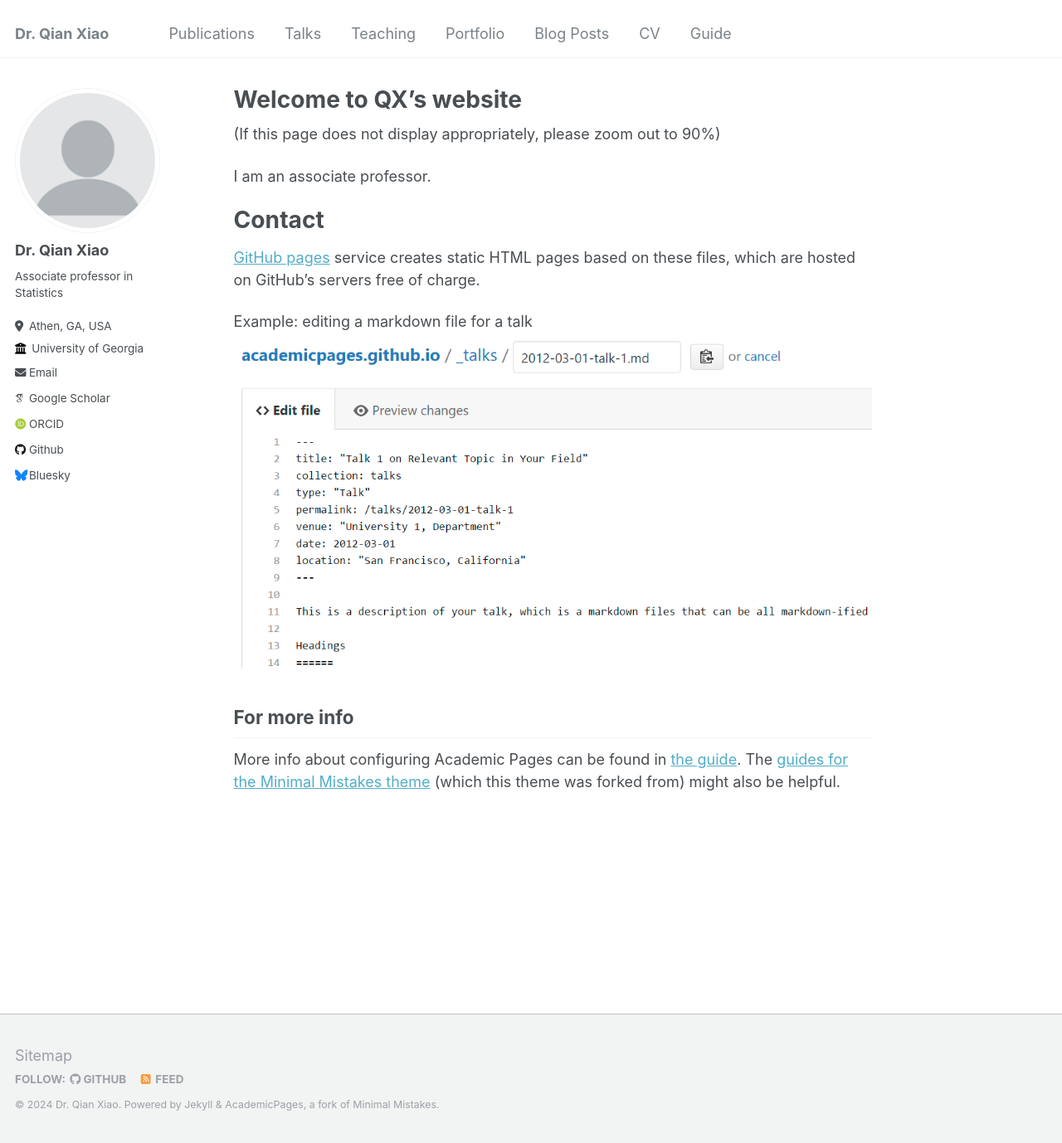
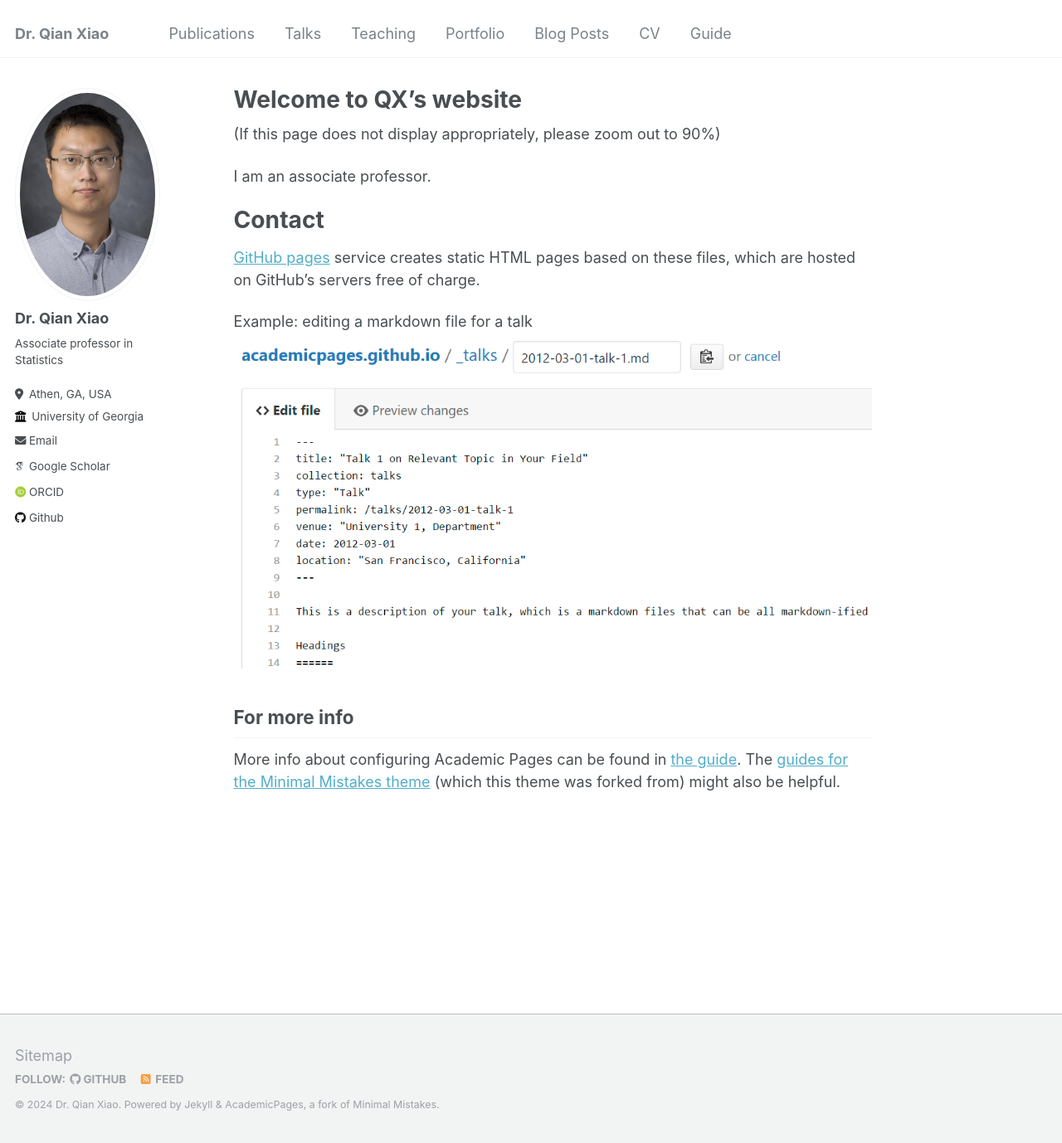
Before and after one commit to QXlab/QXlab.github.io, a Jekyll site: the page built from _pages/about.md, in a window 1280 px wide and 1378 px high. Shown: the whole window at 83% size. Built offline with Jekyll 4.4.1, drawn with Linux system fonts in a browser that asks for light colours; some web fonts are replaced.

Commit message:
Update _config.yml

```diff
--- a/_config.yml
+++ b/_config.yml
@@ -21,7 +21,7 @@ repository               : "qxlab.github.io/"
 #               Additional customization can be done by editing /_includes/author-profile.html
 author:
   # Biographic information
-  avatar           : "profile.png"
+  avatar           : "qx.jpg"
   name             : "Dr. Qian Xiao"
   pronouns         : # example: "he/his"
   bio              : "Associate professor in Statistics"
@@ -47,7 +47,7 @@ author:
   stackoverflow    : # User number or user number and name (i.e., use "1" or "1/jeff-atwood")
 
   # Social media
-  bluesky          : "bsky.app" # Replace this with you Bluesky username
+  bluesky          : # Replace this with you Bluesky username
   facebook         : # Username
   flickr           : # Username
   foursquare       : # Username
```
